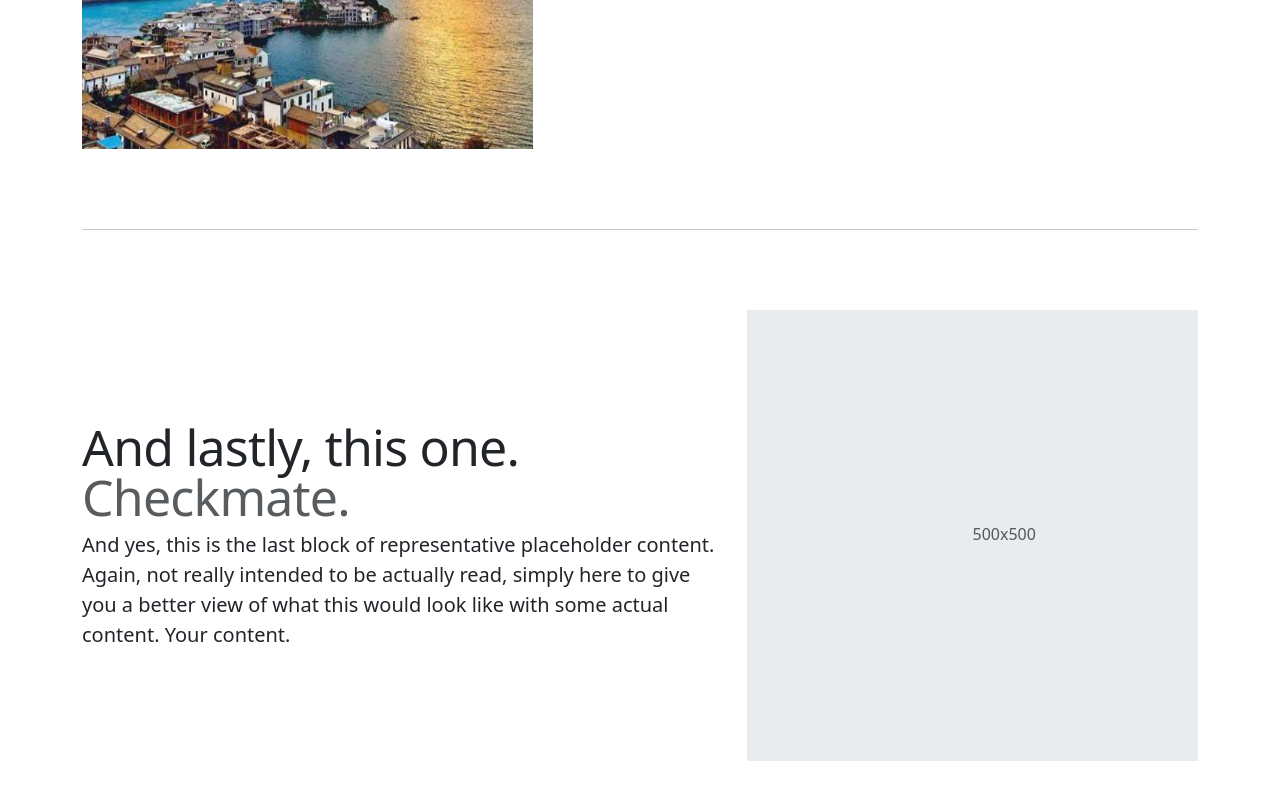
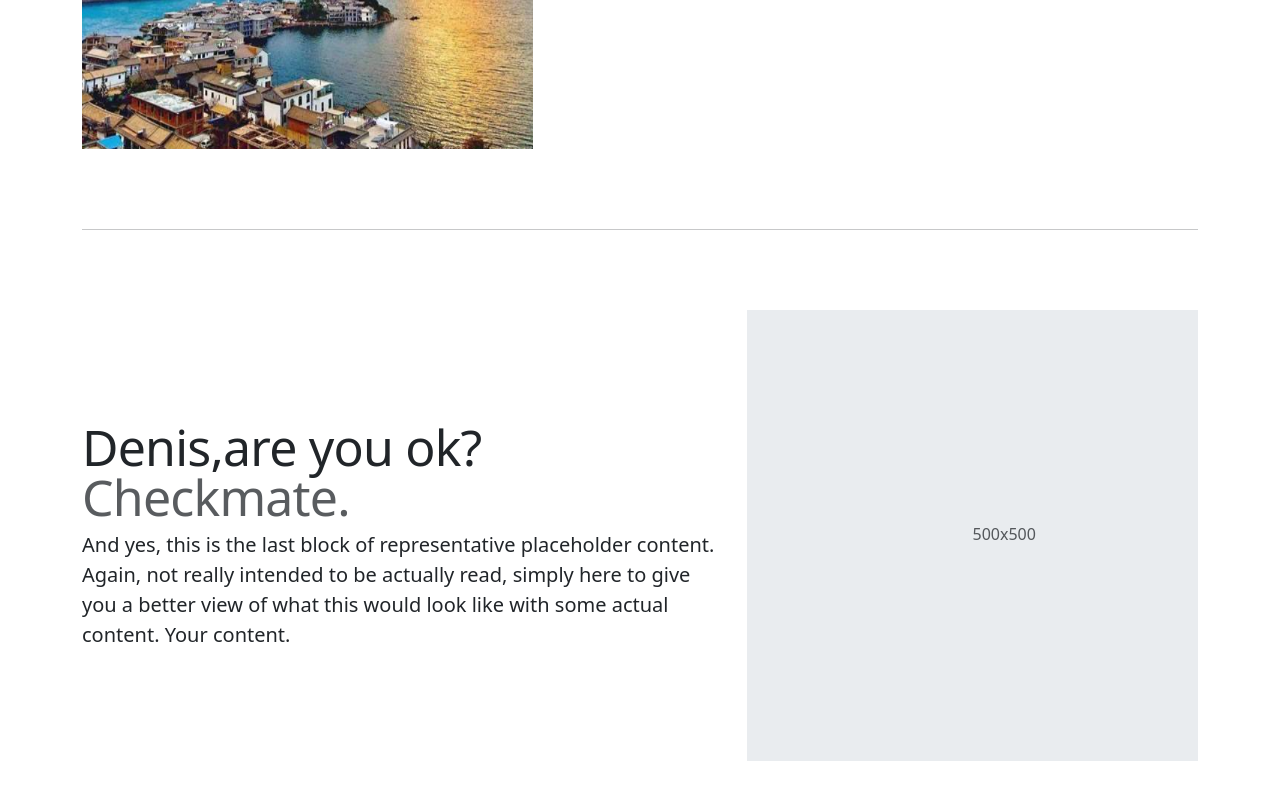
Before and after one commit to denismorais28/NCI_web-design_CA, a plain HTML site: page pages/view-list.html in a window 1280 px wide. Shown: the part 2101-2901 px from the top of the page. Drawn offline with nearby package versions, Linux system fonts and the light colour scheme.

Commit message:
some test add

```diff
--- a/pages/view-list.html
+++ b/pages/view-list.html
@@ -2,7 +2,7 @@
  * @Author: yaojinxi 864554492@qq.com
  * @Date: 2023-12-01 17:53:39
  * @LastEditors: yaojinxi 864554492@qq.com
- * @LastEditTime: 2023-12-02 16:07:07
+ * @LastEditTime: 2023-12-03 12:49:50
  * @FilePath: \CA-WD\NCI_web-design_CA\pages\view-list.html
  * @Description: 这是默认设置,请设置`customMade`, 打开koroFileHeader查看配置 进行设置: https://github.com/OBKoro1/koro1FileHeader/wiki/%E9%85%8D%E7%BD%AE
 -->
@@ -277,7 +277,7 @@
                 <div class="row featurette">
                     <div class="col-md-7">
                         <h2 class="featurette-heading fw-normal lh-1">
-                            And lastly, this one.
+                            Denis,are you ok?
                             <span class="text-body-secondary">Checkmate.</span>
                         </h2>
                         <p class="lead">
```
